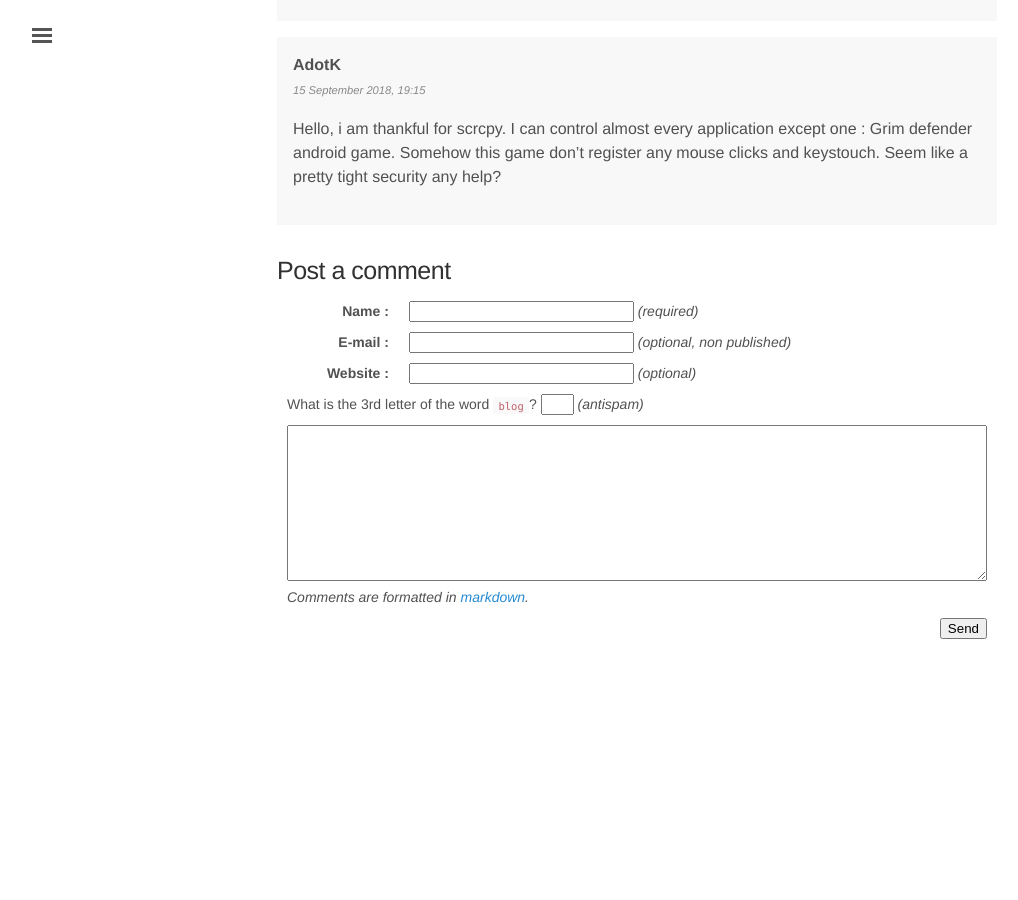
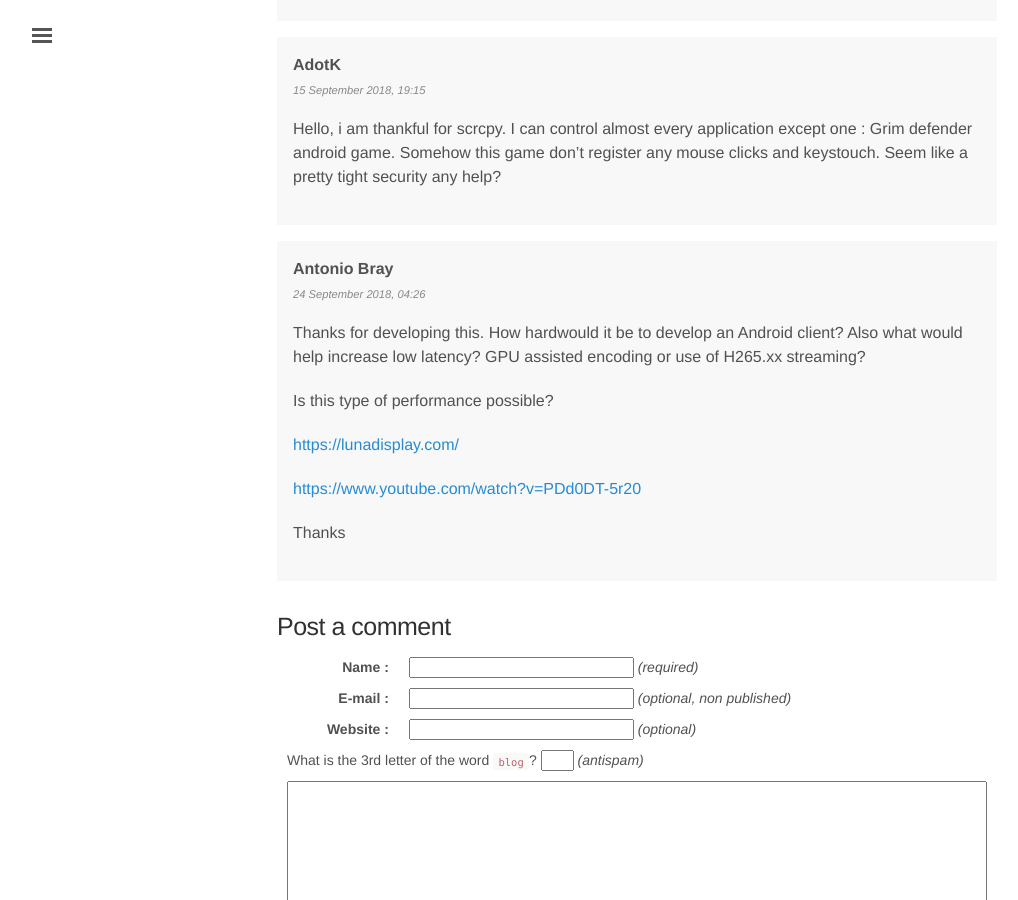
Before and after one commit to rom1v/blog.rom1v.com, a Jekyll site: the page built from _posts/2018-03-08-introducing-scrcpy.md, in a window 1280 px wide and 900 px high, scrolled down 21850 px. Shown: the whole window, without its empty margins (3-1021 px from the left). Built offline with Jekyll 4.4.1, drawn with Linux system fonts in a browser that asks for light colours; before the commit the page ends 22514 px from its top, so only the background shows below that.

Commit message:
Publish comment 52 for scrcpy

```diff
--- a/_data/comments-2018-03-introducing-scrcpy.yaml
+++ b/_data/comments-2018-03-introducing-scrcpy.yaml
@@ -513,3 +513,18 @@
     except one : Grim defender android game. Somehow this game don't
     register any mouse clicks and keystouch. Seem like a pretty tight
     security any help?
+- id: 52
+  author: Antonio Bray
+  date: 2018-09-24 04:26:30+02:00
+  contents: |
+    Thanks for developing this. How hardwould it be to develop an Android
+    client?  Also what would help increase low latency?   GPU assisted encoding
+    or use of H265.xx streaming?
+
+    Is this type of performance possible?
+
+    <https://lunadisplay.com/>
+
+    <https://www.youtube.com/watch?v=PDd0DT-5r20>
+
+    Thanks
```
